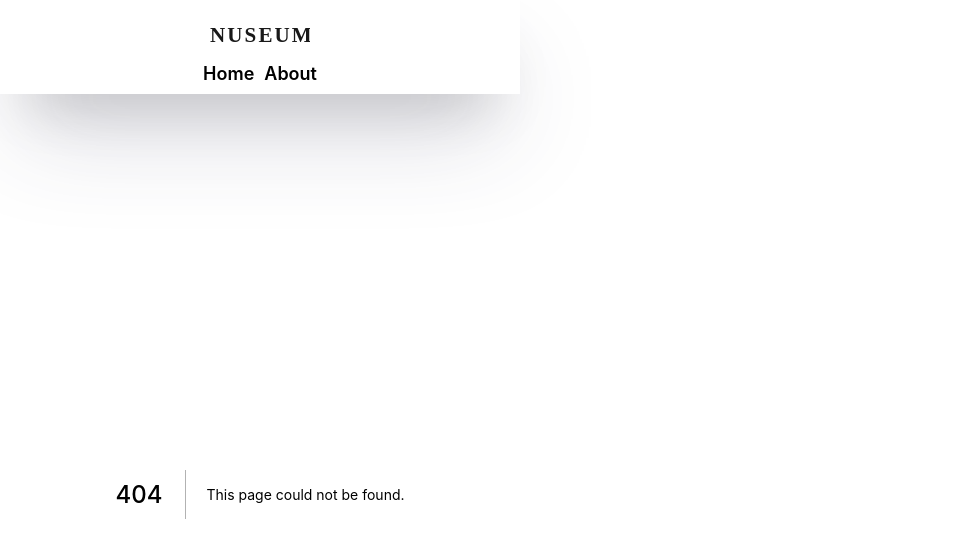
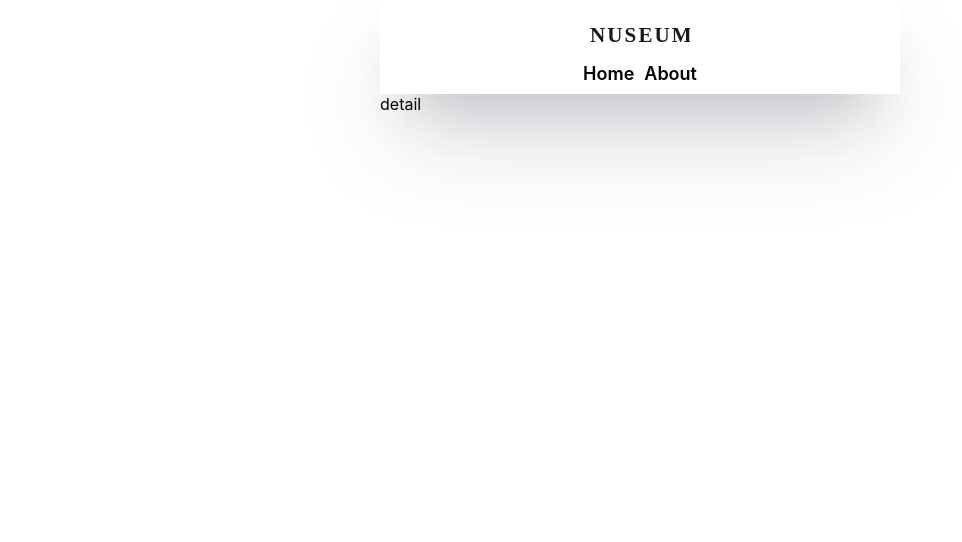
Before and after one commit to bangms/nextjs-intro, a Next.js app: page /movies/1 in a window 1280 px wide. Before the commit this address had no page. Shown: the top 542 px of the page, without its empty margins (0-962 px from the left). Built offline with nearby package versions, Linux system fonts and the light colour scheme.

Commit message:
Dynamic Routes

```diff
--- /dev/null
+++ b/pages/movies/[movieID].js
@@ -0,0 +1,8 @@
+import { useRouter } from "next/router";
+
+// [변수명] nextjs에 이것이 변수를 포함하는 다이나믹 URL이다 라는 걸 알려주는 유일한 방법
+export default function Detail() {
+    const router = useRouter();
+    console.log(router);
+    return "detail";
+}
--- a/pages/movies/all.js
+++ /dev/null
@@ -1,4 +0,0 @@
-// 페이지가 하나밖에 없다면 폴더를 만들어주징 ㅏㄶ아도 됨
-export default function All() {
-    return "all";
-}
--- a/pages/movies/index.js
+++ /dev/null
@@ -1,3 +0,0 @@
-export default function All() {
-    return "movie index";
-}
```
